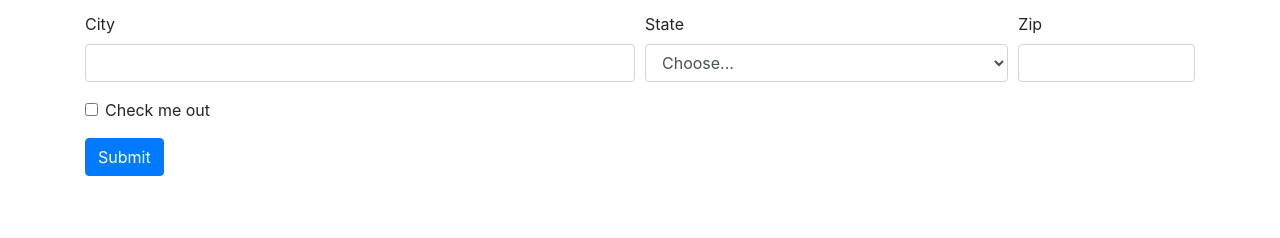
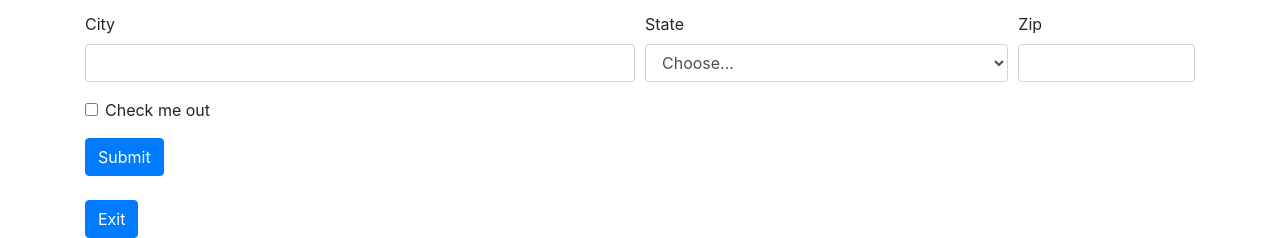
Before and after one commit to ksngo/Project3-recipes, a Flask app: template templates/my_account.html in a window 1280 px wide. Shown: the part 616-854 px from the top of the page. Before the commit the page ends 792 px from the top, so only its background shows below. Run offline with Flask 2, Linux system fonts and the light colour scheme; the template is opened without the code that fills it: most values are stand-ins (such as "Sample title", 1, 10 or a date in 2020); some libraries are stand-ins or nearby versions.

Commit message:
add exit button to my_account page.

```diff
--- a/app.py
+++ b/app.py
@@ -127,6 +127,8 @@ def update_account(user_id):
             'ethnicity' : request.form.get('ethnic')
         }
     })
+
+    flash("Your Account has been updated.")
 
     return redirect(url_for('account', user_id=user_id))
 
--- a/templates/my_account.html
+++ b/templates/my_account.html
@@ -20,7 +20,9 @@
 
 {%block content%}
 
-<h1>My Account</h1>
+<h1>My Account  </h1>
+<!-- <small><sup><a href="#" id="edit-account" style="text-decoration:none;"> edit </a> </sup> </small> -->
+
 <form method="POST">
   <div class="form-row">
     <div class="form-group col-md-6">
@@ -31,6 +33,7 @@
         id="user-name"
         name="user-name"
         value="{{get_user.user_name}}"
+
       />
     </div>
   </div>
@@ -43,6 +46,7 @@
         id="password"
         name="password"
         value="{{get_user.password}}"
+
       />
     </div>
     <div class="form-group col-md-6">
@@ -54,6 +58,7 @@
         id="password-rekey"
         name="password-rekey"
         value="{{get_user.password}}"
+
       />
     </div>
   </div>
@@ -66,6 +71,7 @@
         id="email"
         name="email"
         value="{{get_user.email}}"
+
       />
     </div>
   </div>
@@ -78,6 +84,7 @@
         id="country"
         name="country"
         value="{{get_user.country}}"
+
       />
     </div>
   </div>
@@ -90,6 +97,7 @@
         id="birthday"
         name="birthday"
         value="{{get_user.birthday}}"
+
       />
     </div>
   </div>
@@ -102,6 +110,7 @@
         id="ethnic"
         name="ethnic"
         value="{{get_user.ethnicity}}"
+
       />
     </div>
   </div>
@@ -132,7 +141,8 @@
     </div>
   </div>
   <input type="submit" class="btn btn-primary" name="Submit" />
-</form>
+</form> </br>
+<a href="{{url_for('my_recipes', user_id=user_id)}}"><button class="btn btn-primary"> Exit </button> </a>
 
 <script src="/static/my_account.js"></script>
 {%endblock%}
```
Also changed, not shown: static/my_account.js (+14 -1 lines).
